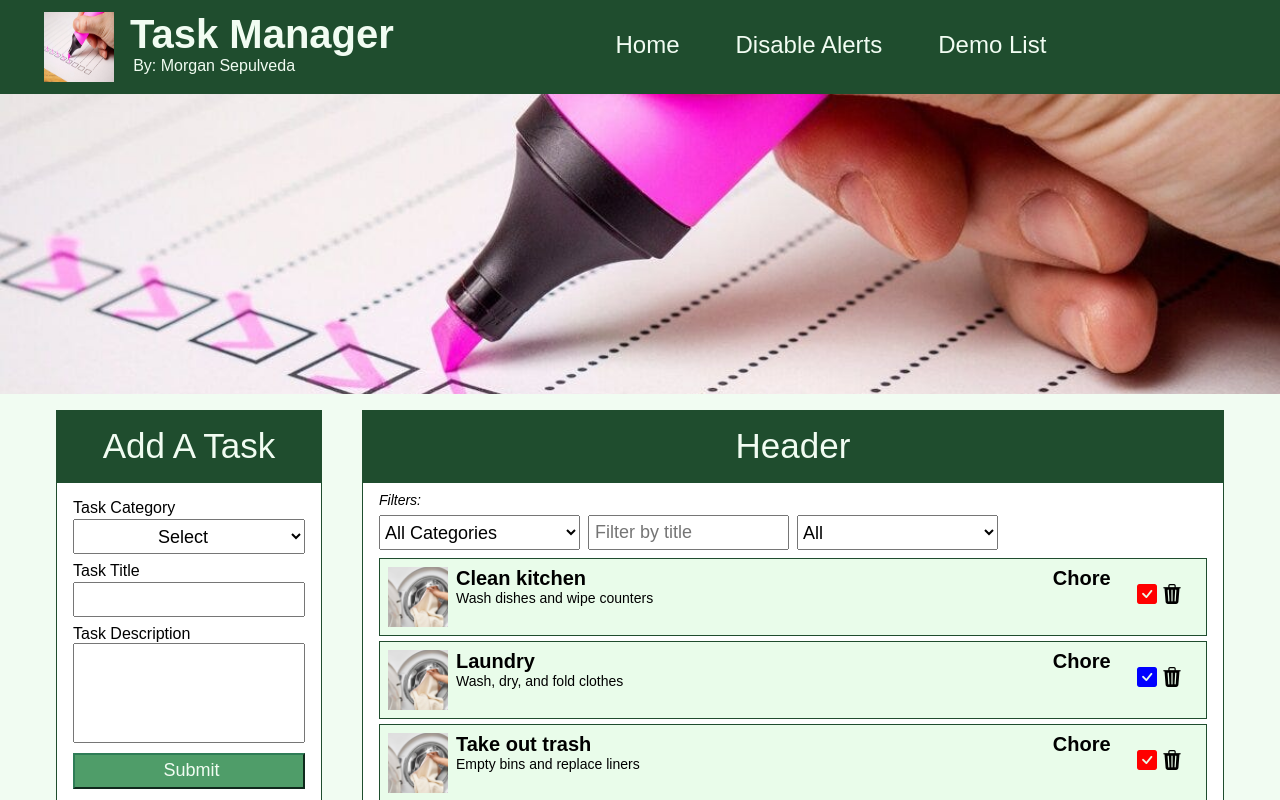
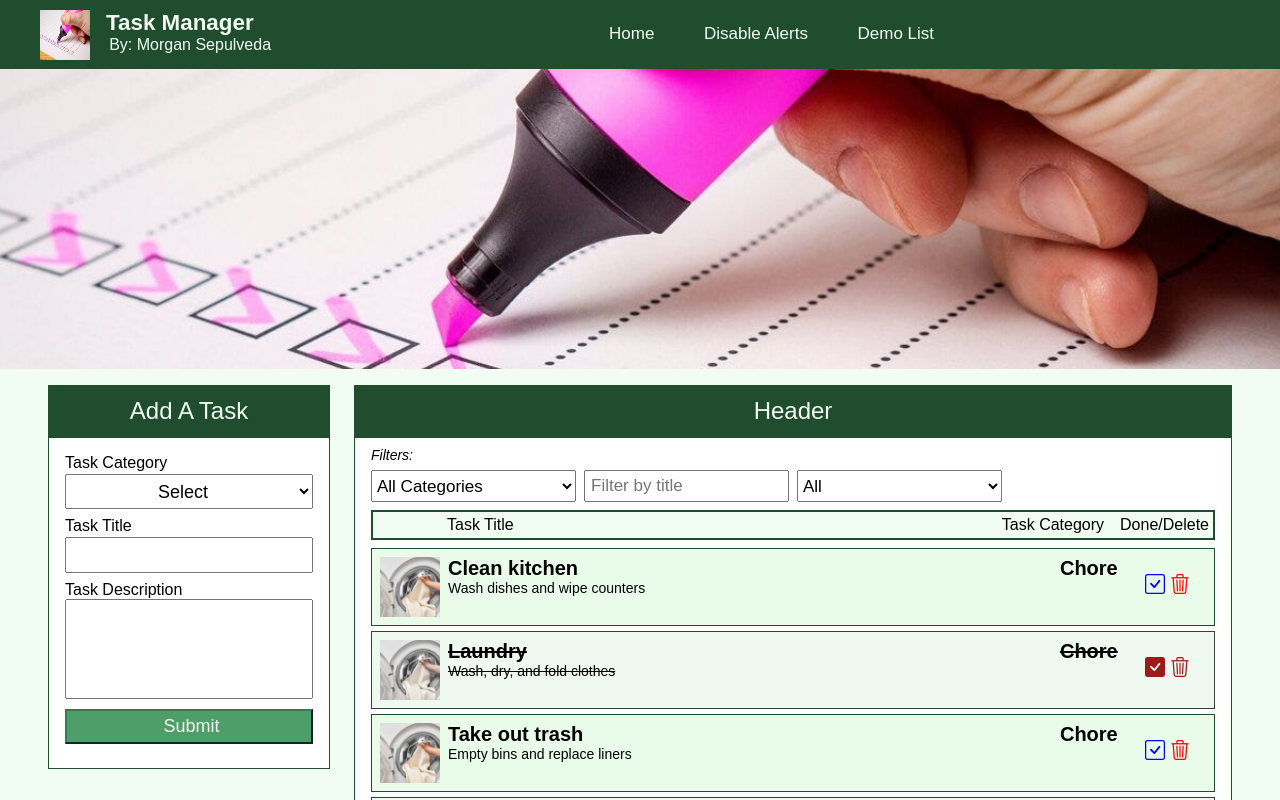
Before and after one commit to sepulvedamorgan2-dot/SepulvedaAssignment4, a website with bundled scripts: page index.html in a window 1280 px wide. Both pictures are taken after a click on the item "Demo List". Shown: the top 800 px of the page. Built offline with nearby package versions, Linux system fonts and the light colour scheme.

Commit message:
1.6 post shrinking

```diff
--- a/index.html
+++ b/index.html
@@ -15,7 +15,9 @@
 
 <body>
     <section id="alert" class="alertholder">
-    <section class="alert"> <h2 id="alertmessage">Task Saved</h2></section>
+        <section class="alert">
+            <h2 id="alertmessage">Task Saved</h2>
+        </section>
     </section>
     <header class="header">
         <section>
@@ -98,6 +100,14 @@
                                 </div>
                                 <div class="filteroption"></div>
                             </section>
+                            <section class="row-label">
+                                <div class="label">
+
+                                    <p class="one">Task Title</p>
+                                    <p class="two">Task Category</p>
+                                    <p class="three">Done/Delete</p>
+                                </div>
+                            </section>
                             <section id="outputarea">
 
                             </section>
@@ -113,7 +123,7 @@
 
     <script type="module" src="/src/js/index.js"></script>
     <script type="module" src="/src/js/alert.js"></script>
-    <script type="module"  src="/src/js/localstorage.js"></script>
+    <script type="module" src="/src/js/localstorage.js"></script>
 </body>
 
 </html>
--- a/src/css/headerhero.css
+++ b/src/css/headerhero.css
@@ -7,10 +7,11 @@
     }
 }
 .header {
+    z-index: 1000;
     position: sticky;
     top: 0;
     background-color: var(--color-dark);
-    padding: .75rem .75rem .75rem .75rem;
+    padding: .6rem .5rem .6rem .5rem;
 
     >section {
         display: flex;
@@ -18,8 +19,8 @@
         /* flex-wrap: wrap; */
         img {
             margin-left: 2rem;
-            width: 70px;
-            height: 70px;
+            width: 50px;
+            height: 50px;
         }
 
         section {
@@ -27,7 +28,7 @@
 
                 margin: 0rem 0 0 1rem;
                 color: var(--color-light);
-                font-size:clamp(1rem, 3.5vw, 2.5rem);
+                font-size:clamp(1rem, 3.5vw, 1.4rem);
             }
 
             p {
@@ -46,11 +47,12 @@
                 gap: 1.5rem;
                 li {
                     /* background-color: var(--color-light); */
-                    font-size: 1.5rem;
+                    font-size: 17px;
                     /* border-radius: 13px; */
+                    margin-top: .1rem;
                     color: var(--color-light);
-                    padding: 1rem;
-                    margin-top: .2rem;
+                    padding: .8rem;
+
 
                     &:hover{
                         transition: 500ms;
--- a/src/css/styles.css
+++ b/src/css/styles.css
@@ -23,13 +23,15 @@ body {
 }
 
 .widget {
-    padding: 1rem;
+    z-index: 1000;
+    padding: 1rem .5rem 1rem .5rem;
+    max-width: 100%;
 
     header {
         color: var(--color-light);
-        padding: 1rem;
+        padding: .75rem;
         text-align: center;
-        font-size: 35px;
+        font-size: 24px;
         background-color: var(--color-dark);
     }
 
@@ -38,7 +40,7 @@ body {
         overflow-y: scroll;
         height: 325px;
         background-color: white;
-        padding: 0 1rem;
+        padding: 0 1rem 1rem;
 
         section.f {
             padding: .5rem 0 .25rem 0;
@@ -62,9 +64,10 @@ body {
             margin-top: 2px;
             margin-bottom: .5rem;
             width: 100%;
-            height: 2.2rem;
-            font-size: 18px;
+            height: 2rem;
+            font-size: 17px;
             text-indent: 5px;
+
         }
 
         select {
@@ -77,16 +80,54 @@ body {
 }
 
 
+.row-label {
+
+
+    position: sticky;
+    display: flex;
+    top: 0;
+    gap: 1rem;
+
+
+    .label {
+        display: inline-flex;
+        border: 2px solid var(--color-dark);
+        margin-top: 2rem;
+        padding: .25rem;
+        margin-top: 0rem;
+        background-color: var(--color-light);
+        text-wrap: nowrap;
+        width: 100%;
+        margin-bottom: .5rem;
+
+        .one {
+            flex: 1;
+            margin-left: 70px;
+        }
+
+        .two {}
+
+        .three {
+            margin-left: 1rem;
+            text-align: right;
+        }
+    }
+}
+
+#filterform {
+    height: 500px;
+}
+
 #outputarea {}
 
 .addtaskwidget {
-
-    padding: 1rem;
+    min-width: 200px;
+    padding: 1rem .5rem 1rem .5rem;
 
     header {
-        padding: 1rem;
+        padding: .75rem;
         text-align: center;
-        font-size: 35px;
+        font-size: 24px;
         color: var(--color-light);
         background-color: var(--color-dark);
     }
@@ -200,15 +241,18 @@ body {
         margin-top: 1rem;
 
         .completed {
-            color: blue;
+            color: red;
         }
 
         .not-completed {
+            color: blue;
+            text-decoration: line-through;
+        }
+        .red{
             color: red;
         }
-
         i:hover {
-            color: var(--color-dark);
+            color: black;
             transition: 300ms;
         }
     }
@@ -220,12 +264,18 @@ body {
 
     margin-bottom: 5px;
 }
-
+.greyedout {
+    filter:grayscale(50%);
+    text-decoration: line-through;
+}
 
 
 
 
 @media (max-width: 800px) {
+    #filterform {
+        height: 500px;
+    }
 
     .addtaskwidget,
     .widget {
@@ -237,6 +287,19 @@ body {
 
     .row {
         flex-direction: column;
+    }
+
+    .row-label {
+
+
+        margin-top: 0rem;
+
+        .label {
+
+            .one {
+                margin-left: 0px;
+            }
+        }
     }
 
 
@@ -300,6 +363,7 @@ body {
 
         form {
             height: 400px;
+
             section.f {
                 padding-top: 0rem;
             }
@@ -317,6 +381,7 @@ body {
                 text-indent: 2px;
             }
         }
+
         margin-bottom: 100px;
     }
 
--- a/src/js/index.js
+++ b/src/js/index.js
@@ -85,7 +85,7 @@ function filterTasks() {
 function renderTask(task) {
     const eleToAdd = document.createElement('div')
     eleToAdd.innerHTML =
-        `<div data-id="${task.id}" class="taskcard">
+        `<div data-id="${task.id}" class="taskcard ${task.isCompleted ? 'greyedout' : ''}">
             <img src="/src/images/${task.category}.jpg" alt="">
                 <div id="test">
                     <section id="test2">
@@ -95,7 +95,7 @@ function renderTask(task) {
                     <p>${task.description}</p>
                 </div>
                 <section class="icon">
-                    <p><i class="bi bi-check-square-fill ${task.isCompleted ? 'completed' : 'not-completed'}"></i><i class="bi bi-trash3-fill"></i> </p>
+                    <p><i class="bi bi-check-square${task.isCompleted ? '-fill' : ''} ${task.isCompleted ? 'completed' : 'not-completed'}"></i><i class="bi bi-trash3 red"></i> </p>
                 </section>
         </div>`
     renderAreaEle.innerHTML += eleToAdd.innerHTML;
@@ -172,7 +172,12 @@ demoListEle.addEventListener('click', function (e) {
     new Task('Read history', 'Review notes for quiz', 'Homework', false),
     new Task('Change air filter', 'Replace HVAC filter', 'Maintenance', false),
     new Task('Check smoke detectors', 'Test batteries and functionality', 'Maintenance', false),
-    new Task('Test LocalStorage', 'Sort and clean storage area', 'Maintenance', true)]
+    new Task('Clean Storage', 'Sort and clean storage area', 'Maintenance', true),
+    new Task('Grocery shopping', 'Buy ingredients for the week', 'Chore', false),
+    new Task('Pay bills', 'Settle monthly utilities and rent', 'Maintenance', true),
+    new Task('Car maintenance', 'Schedule oil change and tire rotation', 'Maintenance', false),
+    new Task('Organize closet', 'Sort clothes and donate unused items', 'Chore', false)]
+
     filterTasks()
 })
 filterTasks()
```
